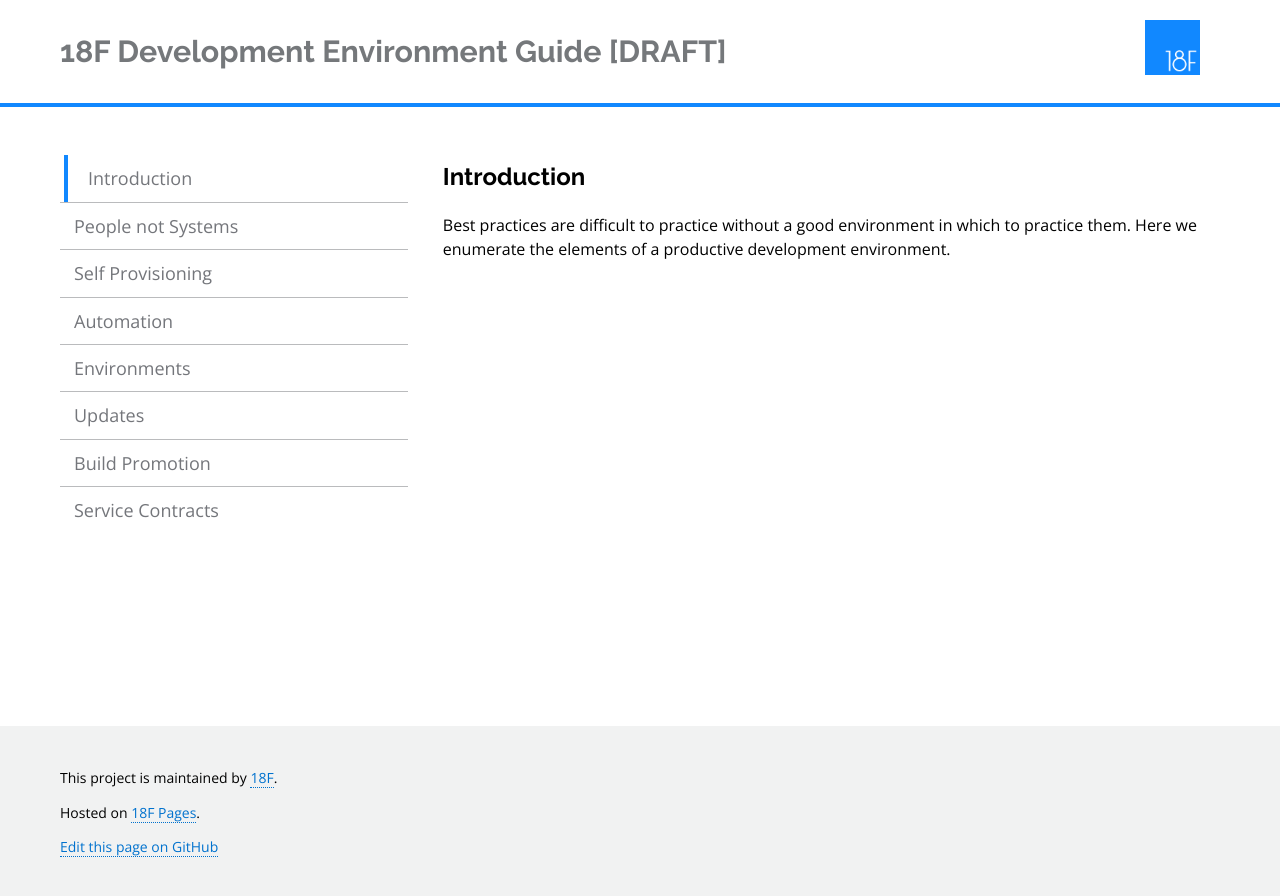
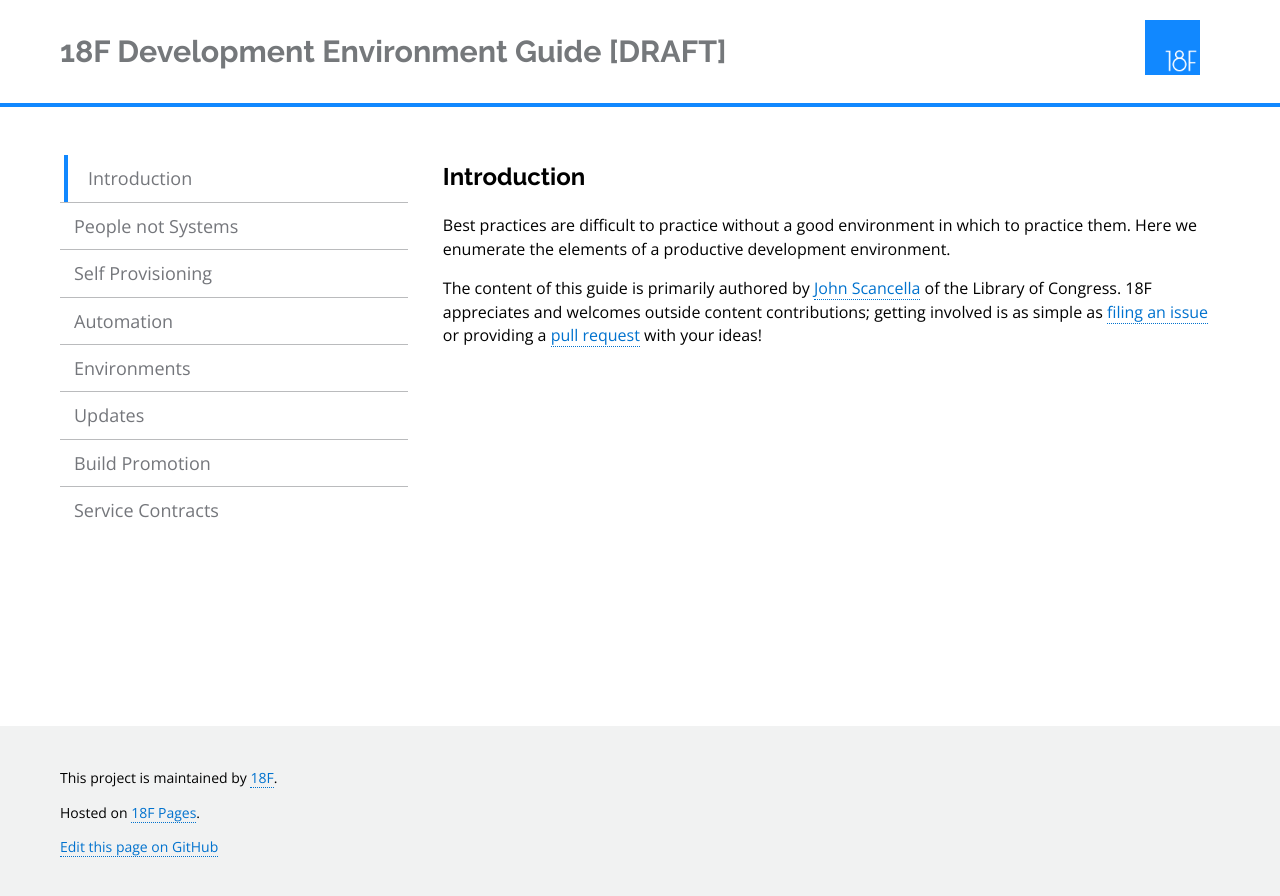
Before and after one commit to 18F/dev-environment, a Jekyll site: the page built from index.md, in a window 1280 px wide. Shown: the top 896 px of the page. Built offline with Jekyll 4.4.1, drawn with Linux system fonts in a browser that asks for light colours; nearby versions of some CDN libraries; Markdown is read by kramdown in place of the engine named in the settings.

Commit message:
Adding authorship information

```diff
--- a/index.md
+++ b/index.md
@@ -5,3 +5,5 @@ title: Introduction
 ---
 Best practices are difficult to practice without a good environment in which to practice them.
 Here we enumerate the elements of a productive development environment.
+
+The content of this guide is primarily authored by [John Scancella](https://github.com/johnscancella) of the Library of Congress. 18F appreciates and welcomes outside content contributions; getting involved is as simple as [filing an issue](https://github.com/18F/dev-environment/issues) or providing a [pull request](https://github.com/18F/dev-environment/pulls?q=is%3Apr+author%3Ajohnscancella+is%3Aclosed) with your ideas!
```
